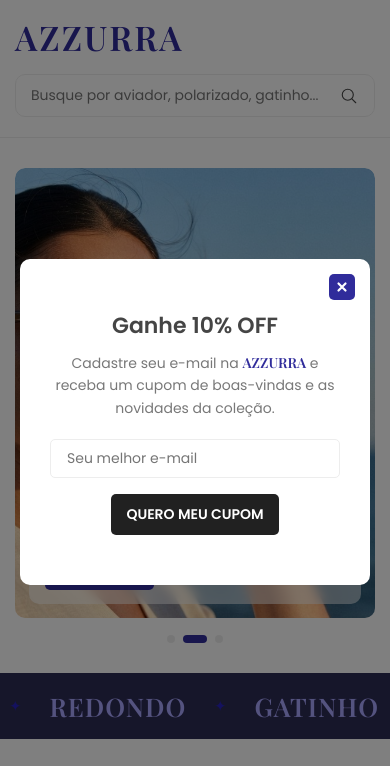
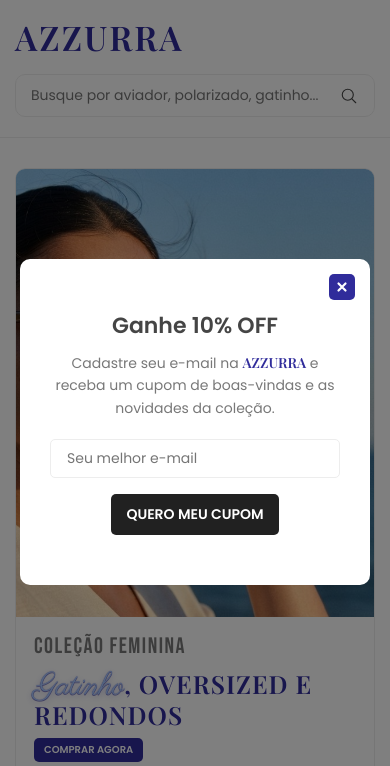
Before and after one commit to hugoffrabelo/azzurra-oculos, a plain HTML site: page index.html in a window 390 px wide. Shown: the top 766 px of the page. Drawn offline with nearby package versions, Linux system fonts and the light colour scheme; a web font is replaced by a local one.

Commit message:
Banner no celular: texto numa faixa branca abaixo da foto
Co-Authored-By: Claude Opus 5.5 <noreply@anthropic.com>

```diff
--- a/assets/css/store.css
+++ b/assets/css/store.css
@@ -694,6 +694,34 @@ footer { background: var(--grad-royal-dark); }
   .banner-estilo .banner-content { bottom: 14px; left: 14px; right: 14px; padding: 14px 16px; }
 }
 
+/* celular: texto fora da foto, numa faixa branca fixa logo abaixo da imagem */
+@media (max-width: 569px) {
+  .slider-container { align-items: stretch; }          /* todos os slides com a mesma altura */
+  .slider-item.banner-estilo {
+    aspect-ratio: auto;
+    display: flex;
+    flex-direction: column;
+    background: #ffffff;
+    border: 1px solid var(--cultured);
+  }
+  .slider-item.banner-estilo .banner-img { height: auto; aspect-ratio: 4 / 5; flex-shrink: 0; }
+  .banner-estilo .banner-content {
+    position: static;
+    flex: 1;
+    transform: none;
+    max-width: none;
+    margin: 0;
+    padding: 16px 18px 18px;
+    background: #ffffff;
+    -webkit-backdrop-filter: none;
+    backdrop-filter: none;
+    border-radius: 0;
+  }
+  .banner-estilo .banner-subtitle,
+  .banner-estilo .banner-title,
+  .banner-estilo .banner-text { text-shadow: none; }
+}
+
 /* contorno branco fino nas letras dos banners (celular e computador), para destacar sobre a foto.
    A palavra em Parisienne mantém a sombra azul própria. */
 .banner-estilo .banner-subtitle,
```
